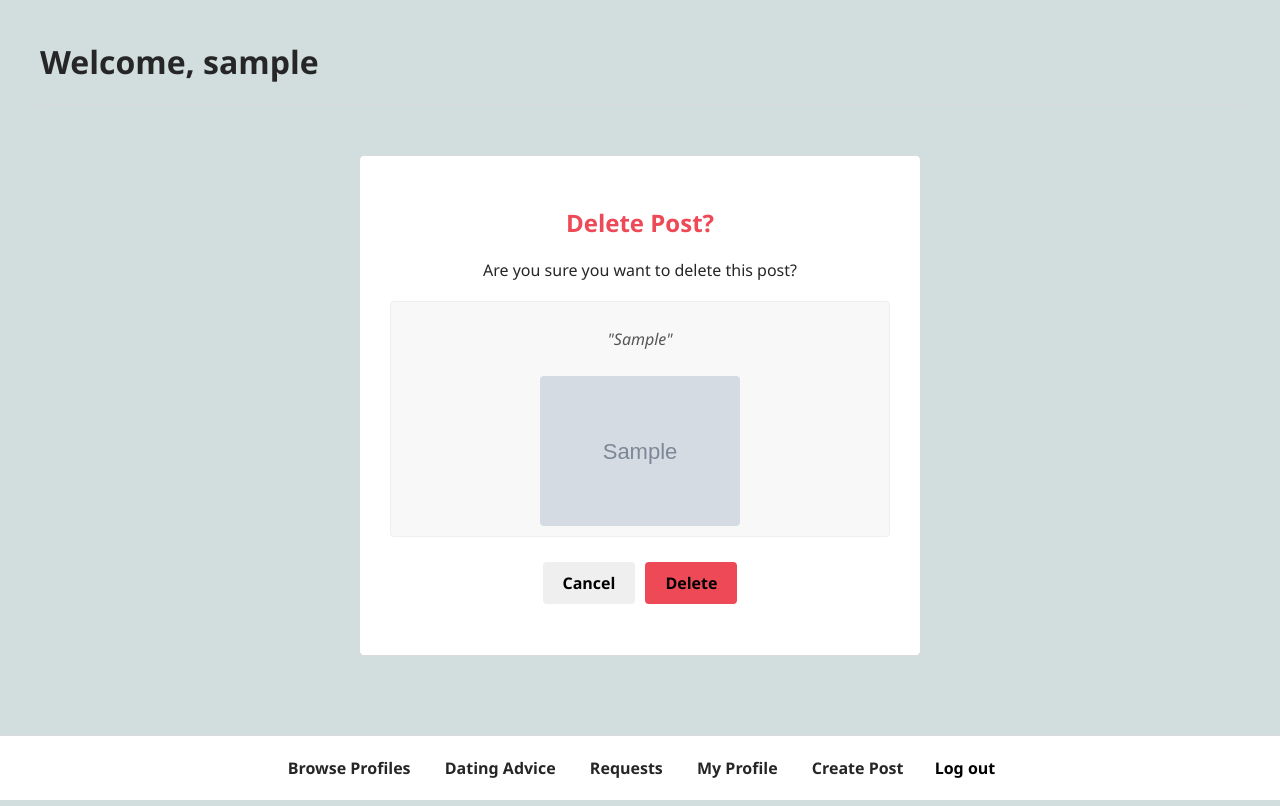
After one commit to Victor-Liu-BU/cs412, a Django app: page /project/post/1/delete/ in a window 1280 px wide. The commit adds this page. Run offline with Django 5.2, Linux system fonts and the light colour scheme; a user stored in the database is signed in; tables that the repository leaves empty hold one stand-in row (values such as "Sample post"); grey boxes marked "Sample" are stand-in pictures.

Commit message:
implemented create post, update post, delete post,

```diff
--- a/project/templates/project/base.html
+++ b/project/templates/project/base.html
@@ -37,7 +37,7 @@
                         <li><a href="{% url 'match_requests' %}">Requests</a></li>
 
                         <li><a href="{% url 'show_profile' request.user.project_profiles.first.pk %}">My Profile</a></li>
-                        <li><a href="{% url 'create_post' %}">Post Update</a></li>
+                        <li><a href="{% url 'create_post' %}">Create Post</a></li>
                         <li>
                             <form action="{% url 'logout' %}" method="post" style="display: inline;">
                                 {% csrf_token %}
--- a/project/templates/project/create_post_form.html
+++ b/project/templates/project/create_post_form.html
@@ -7,6 +7,7 @@
 {% block content %}
 <div class="form-container">
     <h2>Create Post</h2>
+
     <form method="POST" enctype="multipart/form-data">
         {% csrf_token %}
 
@@ -16,10 +17,10 @@
 
         {{ form.as_p }}
 
-        {% if 'create_post' in request.path %}
+        <div style="margin: 15px 0;">
             <label>Photos:</label>
             <input type="file" name="image_files" multiple>
-        {% endif %}
+        </div>
 
         <button type="submit">Save</button>
     </form>
--- /dev/null
+++ b/project/templates/project/delete_post_form.html
@@ -0,0 +1,28 @@
+{% extends 'project/base.html' %}
+
+{% block content %}
+<div class="form-container" style="max-width: 500px; margin: 50px auto; padding: 30px; border: 1px solid #dbdbdb; background: white; border-radius: 5px; text-align: center;">
+
+    <h2 style="color: #ed4956;">Delete Post?</h2>
+    <p>Are you sure you want to delete this post?</p>
+
+    <div style="background: #f8f8f8; padding: 10px; margin: 20px 0; border-radius: 4px; border: 1px solid #eee;">
+        <p style="color: #555; font-style: italic;">"{{ object.caption }}"</p>
+
+        {% if object.get_all_photos.first %}
+            <img src="{{ object.get_all_photos.first.get_image_url }}" style="max-height: 150px; margin-top: 10px; border-radius: 4px;">
+        {% endif %}
+    </div>
+
+    <form method="POST">
+        {% csrf_token %}
+
+        <div style="display: flex; gap: 10px; justify-content: center;">
+            <a href="{% url 'show_post' object.pk %}" class="action-button" style="background-color: #efefef; color: black; text-decoration: none; padding: 10px 20px;">Cancel</a>
+
+            <button type="submit" class="action-button" style="background-color: #ed4956; padding: 10px 20px;">Delete</button>
+        </div>
+    </form>
+
+</div>
+{% endblock %}
--- a/project/views.py
+++ b/project/views.py
@@ -131,9 +131,28 @@ class CreatePostView(LoginRequiredMixin, CreateView):
         return reverse('show_profile', kwargs={'pk': self.object.profile.pk})
 
 class UpdatePostView(LoginRequiredMixin, UpdateView):
+    '''View to allow a user to update their own post caption'''
     model = Post
-    form_class = CreatePostForm
+    form_class = CreatePostForm # We can reuse the Create form since it just has 'caption'
     template_name = 'project/update_post_form.html'
+
+    def dispatch(self, request, *args, **kwargs):
+        """
+        Security Check:
+        Get the post object and verify that the logged-in user
+        is the owner of the profile associated with this post.
+        """
+        post = self.get_object()
+
+        # If the user is trying to edit someone else's post, redirect them away
+        if post.profile.user != self.request.user:
+            return redirect('show_post', pk=post.pk)
+
+        return super().dispatch(request, *args, **kwargs)
+
+    def get_success_url(self):
+        """Return to the post detail page after saving"""
+        return reverse('show_post', kwargs={'pk': self.object.pk})
 
 class DeletePostView(LoginRequiredMixin, DeleteView):
     model = Post
```
Also changed, not shown: project/templates/project/update_post_form.html (added, +28 -0 lines), media/photos/BEHIND-PHOTO-I-LAND-ENTRANCE-TEST-K-documents-1.jpeg (added).
